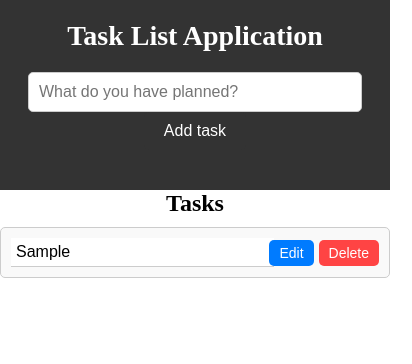
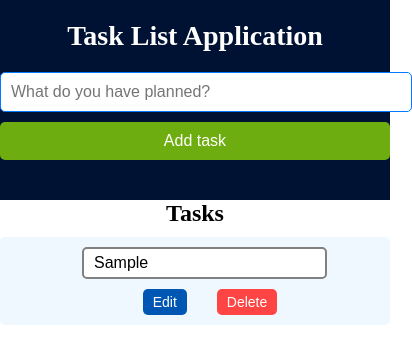
Before and after one commit to thegr8lewis/TODOlistappplication, a plain HTML site: page index.html in a window 390 px wide. Both pictures are taken after typing "Sample" into the empty fields and a click on the input "Add task". Shown: the whole page, 412 px wide, since content can reach past the window. Drawn offline with Linux system fonts and the light colour scheme.

Commit message:
Update style.css

```diff
--- a/style.css
+++ b/style.css
@@ -12,7 +12,7 @@ p {
 
 /* Style the header */
 header {
-  background-color: #333;
+  background-color: #001233; /* Attractive blue background */
   color: white;
   text-align: center;
   padding: 20px 0;
@@ -32,18 +32,26 @@ h1 {
   width: 80%;
   padding: 10px;
   font-size: 16px;
-  border: 1px solid #ccc;
+  border: 1px solid #007BFF; /* Blue border */
   border-radius: 5px;
+  transition: border-color 0.3s ease; /* Add a transition for a smoother effect */
+}
+
+/* Remove the border when input is focused */
+#new-task-input:focus {
+  border: none;
+  outline: none; /* Remove the default outline */
 }
 
 #new-task-submit {
-  background-color: #333;
+  background-color: #007BFF; /* Blue background */
   color: white;
   border: none;
   border-radius: 5px;
   padding: 10px 20px;
   font-size: 16px;
   cursor: pointer;
+  background-color: rgb(110, 173, 15);
 }
 
 /* Style the task list section */
@@ -60,8 +68,7 @@ h2 {
   display: flex;
   justify-content: space-between;
   align-items: center;
-  background-color: #f9f9f9;
-  border: 1px solid #ccc;
+  background-color: #F0F8FF; /* Light blue background */
   margin: 10px 0;
   padding: 10px;
   border-radius: 5px;
@@ -76,30 +83,55 @@ h2 {
   padding: 5px;
   font-size: 16px;
   border: none;
-  border-bottom: 1px solid #ccc;
+  border: 2px solid grey; /*Blue bottom border */
+  padding-left: 10px;
+  border-radius: 5px;
 }
 
+/*.task input[type="text"]{
+  border: none;
+  outline: none; /* Remove the default outline */
+
+
 .task .actions button {
-  background-color: #333;
+  background-color: #007BFF; /* Blue background */
   color: white;
   border: none;
   border-radius: 5px;
   padding: 5px 10px;
   font-size: 14px;
   cursor: pointer;
-  margin-left: 5px;
+  margin-left: 30px;
+
 }
 
 /* Style the task buttons */
 .task .actions button.edit {
-  background-color: #007bff;
+  background-color: #0056b3; /* Darker blue for edit */
 }
 
 .task .actions button.delete {
   background-color: #ff4444;
 }
 
-/* Hover effect for task buttons */
-.task .actions button:hover {
-  opacity: 0.8;
+
+/* Responsive styles for smaller screens */
+@media (max-width: 768px) {
+  #new-task-input {
+    width: 100%;
+  }
+
+  #new-task-submit {
+    width: 100%;
+    margin-top: 10px;
+  }
+
+  .task {
+    flex-direction: column;
+    text-align: left;
+  }
+
+  .task .actions {
+    margin-top: 10px;
+  }
 }
```
